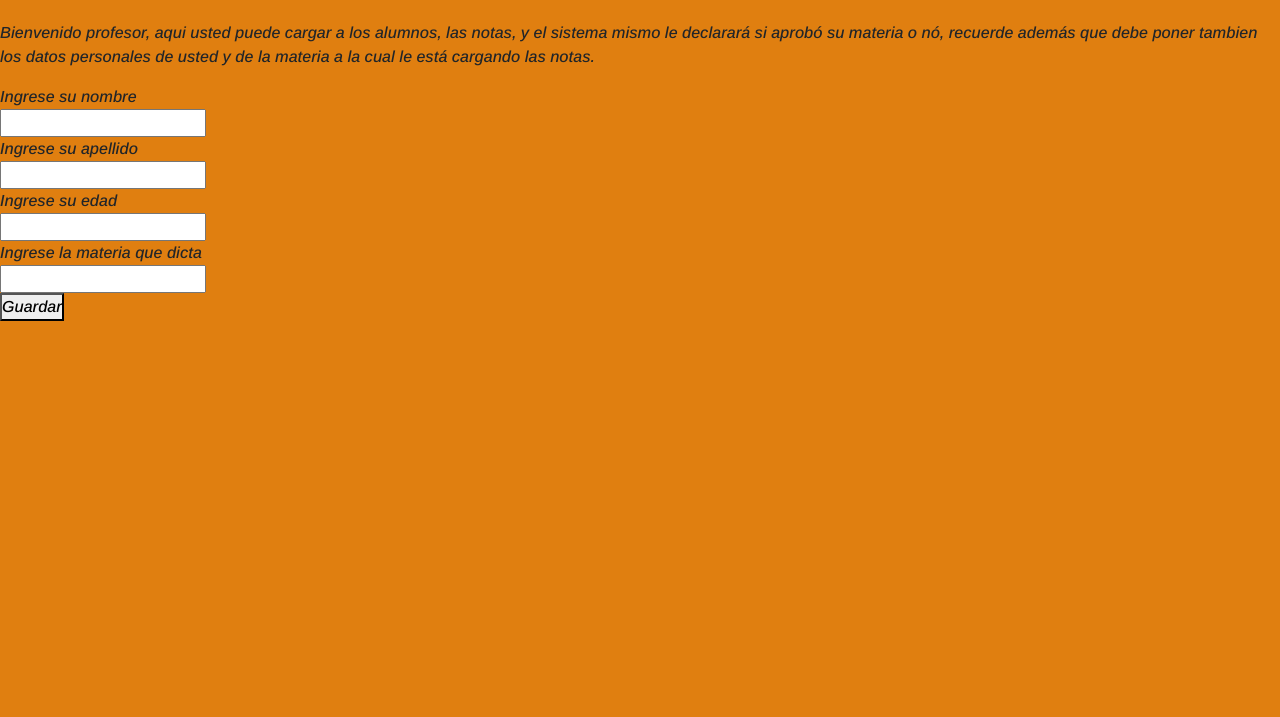
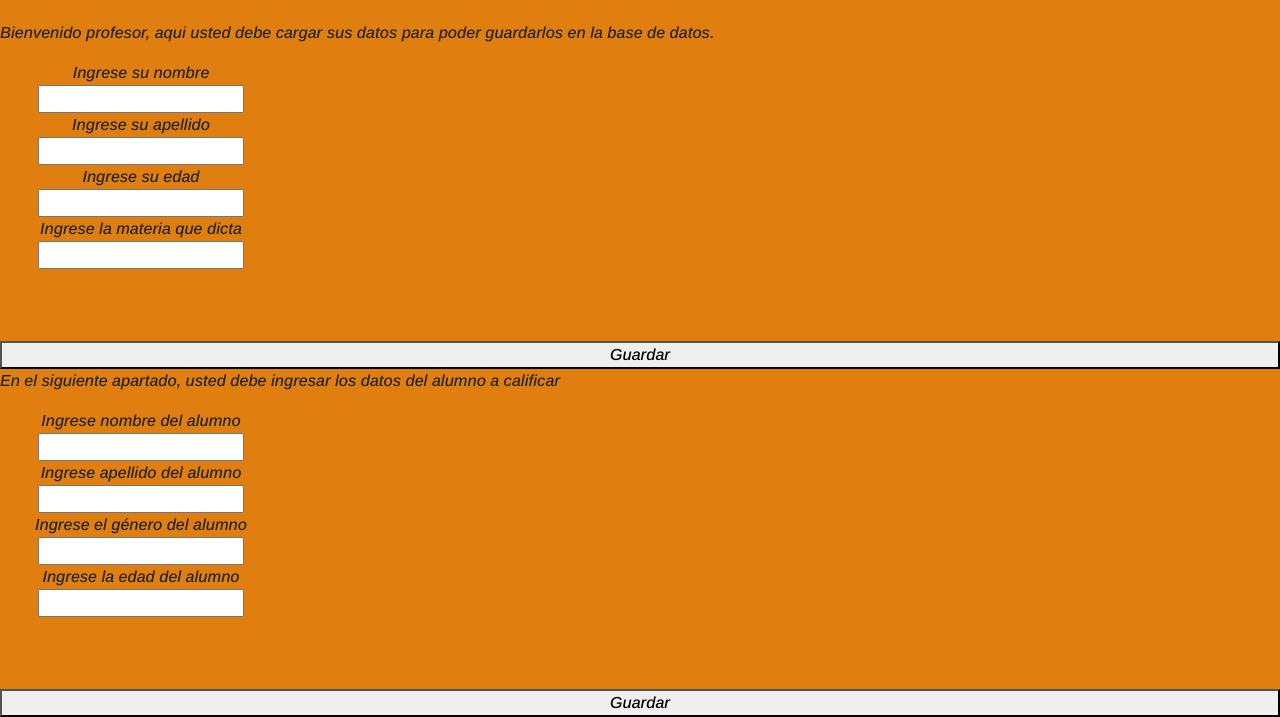
Before and after one commit to Santir9515/dom-eventos, a website: page index.html in a window 1280 px wide. Shown: the part 109-826 px from the top of the page. Before the commit the page ends 800 px from the top, so only its background shows below. Drawn offline with nearby package versions, Linux system fonts and the light colour scheme.

Commit message:
cuerto commit

```diff
--- a/css/style.css
+++ b/css/style.css
@@ -17,3 +17,30 @@
 .imagenLogo{
     height: 50px;
 }
+
+.formProfesor{
+    display: flex;
+    flex-direction: column;
+    width: 250px;
+    justify-content: center;
+    align-items: center;
+    padding-left: 2rem;
+    padding-bottom: 3rem;
+}
+.formAlumno{
+    display: flex;
+    flex-direction: column;
+    width: 250px;
+    justify-content: center;
+    align-items: center;
+    padding-left: 2rem;
+    padding-bottom: 3rem;
+}
+.sectionProfesor{
+  display: flex;
+  flex-direction: column;
+}
+.sectionAlumno{
+  display: flex;
+  flex-direction: column;
+}
--- a/index.html
+++ b/index.html
@@ -18,21 +18,38 @@
     </header>
     <br>
     <main>
-        <p>Bienvenido profesor, aqui usted puede cargar a los alumnos, las notas, y el sistema mismo le declarará si aprobó su materia o nó, recuerde además que debe poner tambien los datos personales de usted y de la materia a la cual le está cargando las notas.</p>
+        <p>Bienvenido profesor, aqui usted debe cargar sus datos para poder guardarlos en la base de datos.</p>
     </main>
-    <section>
-        <form>
-            <label for="nombreProfesor">Ingrese su nombre</label><br>
-            <input type="text" id="nombreProfesor" name="Nombre"><br>
-            <label for="apellidoProfesor">Ingrese su apellido</label><br>
-            <input type="text" id="apellidoProfesor" name="apellido"><br>
-            <label for="edadProfesor">Ingrese su edad</label><br>
-            <input type="text" id="edadProfesor" name="edad"><br>
-            <label for="materiaProfesor">Ingrese la materia que dicta</label><br>
+    <section class="sectionProfesor">
+        <form class="formProfesor">
+            <label for="nombreProfesor">Ingrese su nombre</label>
+            <input type="text" id="nombreProfesor" name="Nombre">
+            <label for="apellidoProfesor">Ingrese su apellido</label>
+            <input type="text" id="apellidoProfesor" name="apellido">
+            <label for="edadProfesor">Ingrese su edad</label>
+            <input type="text" id="edadProfesor" name="edad">
+            <label for="materiaProfesor">Ingrese la materia que dicta</label>
             <input type="text" id="materiaProfesor" name="materia"><br>
-            <button class="guardarProfesorBtn">Guardar</button>
         </form>
+        <button id="guardarProfesorBtn">Guardar</button>
     </section>
+    <section class="sectionAlumno">
+        <p>En el siguiente apartado, usted debe ingresar los datos del alumno a calificar</p>
+        <form class="formAlumno">
+            <label for="nombreAlumno">Ingrese nombre del alumno</label>
+            <input type="text" id="nombreAlumno" name="Nombre">
+            <label for="apellidoAlumno">Ingrese apellido del alumno</label>
+            <input type="text" id="apellidoAlumno" name="Apellido">
+            <label for="sexoAlumno">Ingrese el género del alumno</label>
+            <input type="text" id="sexoAlumno" name="Sexo">
+            <label for="edadAlumno">Ingrese la edad del alumno</label>
+            <input type="text" id="edadAlumno" name="Edad"><br>
+        </form>
+        <button id="guardarAlumnoBtn">
+            Guardar
+        </button>
+    </section>
+
     <!-- JavaScript Bundle with Popper -->
 <script src="https://cdn.jsdelivr.net/npm/bootstrap@5.2.0/dist/js/bootstrap.bundle.min.js" integrity="sha384-A3rJD856KowSb7dwlZdYEkO39Gagi7vIsF0jrRAoQmDKKtQBHUuLZ9AsSv4jD4Xa" crossorigin="anonymous"></script>
 <script src="./js/index.js"></script>
--- a/js/index.js
+++ b/js/index.js
@@ -44,13 +44,28 @@ const profesor4 = new Profesores (4, "Mateo", "Suarez", 28, "Programacion Backen
 profesoresCoder.push(profesor4)
 
 function nuevoProfesor(){
-    let nombreProfesor = document.getElementsById ("nombreProfesor")
-    let apellidoProfesor = document.getElementsById ("apellidoProfesor")
-    let edadProfesor = document.getElementsById ("edadProfesor")
-    let materiaProfesor = document.getElementsById ("materiaProfesor")
-    let profesorIngresado = new Profesores (profesoresCoder.length+1,nombreProfesor.value, apellidoProfesor.value, edadProfesor.value, materiaProfesor.value, "assets/imagenProfesor.jpg")
-    console.log(profesorIngresado);
+    let nombreProfesor = document.getElementById ("nombreProfesor")
+    let apellidoProfesor = document.getElementById ("apellidoProfesor")
+    let edadProfesor = document.getElementById ("edadProfesor")
+    let materiaProfesor = document.getElementById ("materiaProfesor")
+    let profesorIngresado = new Profesores (profesoresCoder.length+1,nombreProfesor.value, apellidoProfesor.value, edadProfesor.value, materiaProfesor.value)
+    profesoresCoder.push(profesorIngresado);
 }
 
-const guardarProfesorBtn = document.getElementsById("guardarProfesorBtn")
+const guardarProfesorBtn = document.getElementById("guardarProfesorBtn")
 guardarProfesorBtn.addEventListener("click", nuevoProfesor)
+console.log(profesoresCoder);
+
+function nuevoAlumno(){
+    let nombreAlumno = document.getElementById("nombreAlumno")
+    let apellidoAlumno = document.getElementById("apellidoAlumno")
+    let sexoAlumno = document.getElementById("sexoAlumno")
+    let edadAlumno = document.getElementById("edadAlumno")
+    let alumnoIngresado = new Alumnos (alumnosCoder.length+1,nombreAlumno.value, apellidoAlumno.value, sexoAlumno.value, edadAlumno.value)
+    alumnosCoder.push(alumnoIngresado)
+}
+
+const guardarAlumnoBtn = document.getElementById("guardarAlumnoBtn")
+guardarAlumnoBtn.addEventListener("click", nuevoAlumno)
+
+console.log(alumnosCoder);
```
